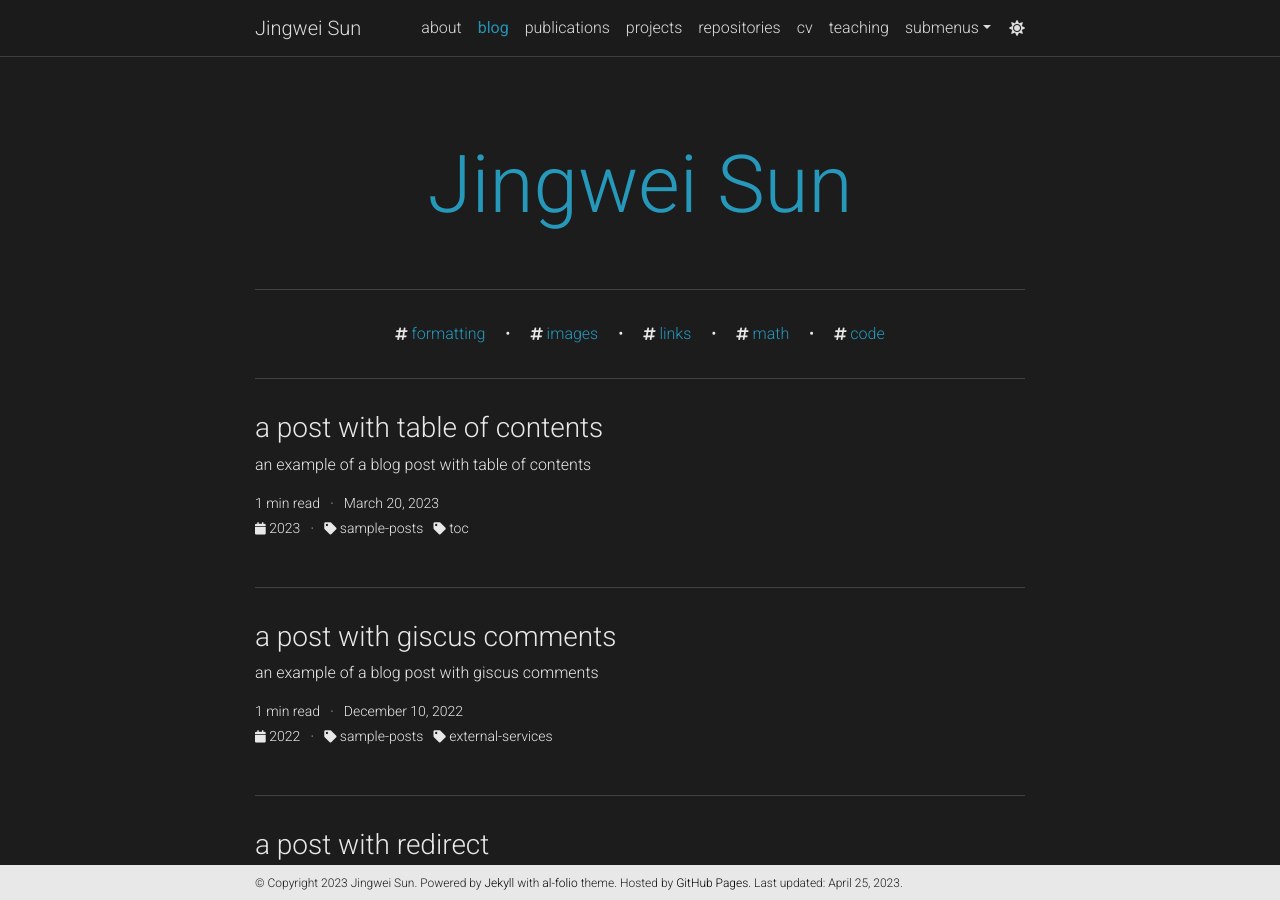
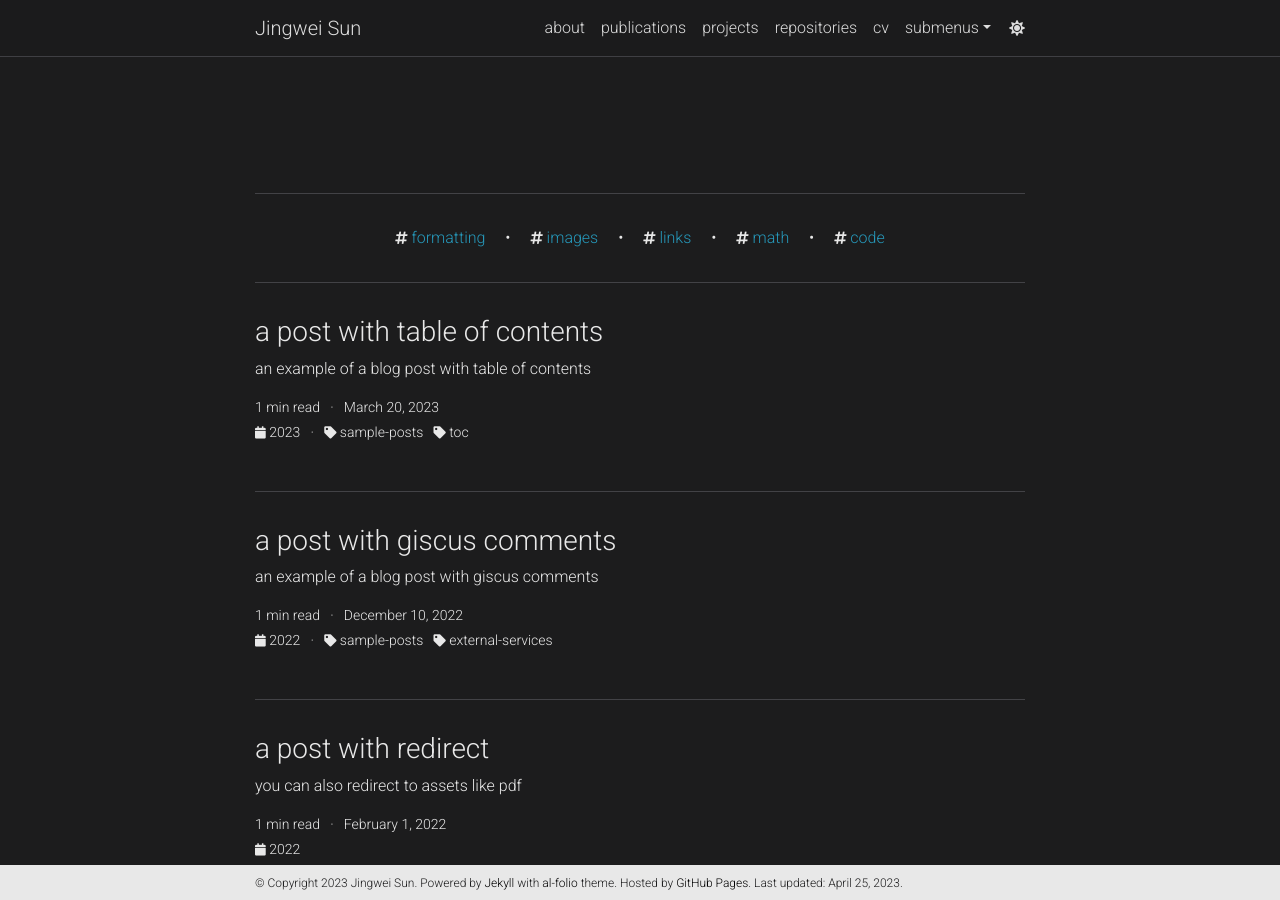
Before and after one commit to jeremy313/jeremy313.github.io, a Jekyll site: the page built from blog/index.html, in a window 1280 px wide and 900 px high. Built offline with Jekyll 4.4.1, drawn with Linux system fonts in a browser that asks for light colours; the list of posts is cut into pages by our own code; comment, search, counter and statistics services are not loaded; a style sheet for code colours, icons or effects is not loaded.

Commit message:
change nav bar

```diff
--- a/_config.yml
+++ b/_config.yml
@@ -119,8 +119,8 @@
 # Blog
 # -----------------------------------------------------------------------------
 
-blog_name: Jingwei Sun # blog_name will be displayed in your blog page
-blog_nav_title: blog # your blog must have a title for it to be displayed in the nav bar
+blog_name:  # blog_name will be displayed in your blog page
+blog_nav_title:  # your blog must have a title for it to be displayed in the nav bar
 blog_description:
 permalink:
 
```
Also changed, not shown: _pages/teaching.md (+1 -1 lines).
